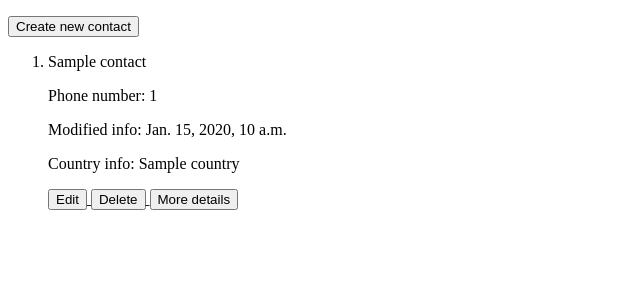
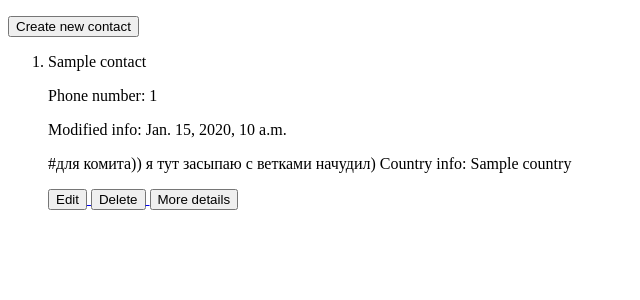
Before and after one commit to Hillel-i-Python-Pro-i-2022-12-27/homework__muchnik__lev__django, a Django app: page /contacts/contact/contacts-list/ in a window 1280 px wide. Shown: the part 70-370 px from the top of the page, without its empty margins (0-640 px from the left). Run offline with Django 4.2, Linux system fonts and the light colour scheme; tables that the repository leaves empty hold one stand-in row (values such as "Sample post").

Commit message:
homework_11

```diff
--- a/apps/templates/contacts/contacts_list.html
+++ b/apps/templates/contacts/contacts_list.html
@@ -20,6 +20,7 @@
                     <span> Modified info: {{ contact.modified_at }} </span>
                 </p>
                 <p>
+                #для комита)) я тут засыпаю с ветками начудил)
                 {%  if contact.country is not None %}
                     <span> Country info: {{ contact.country }} </span>
                 </p>
```
